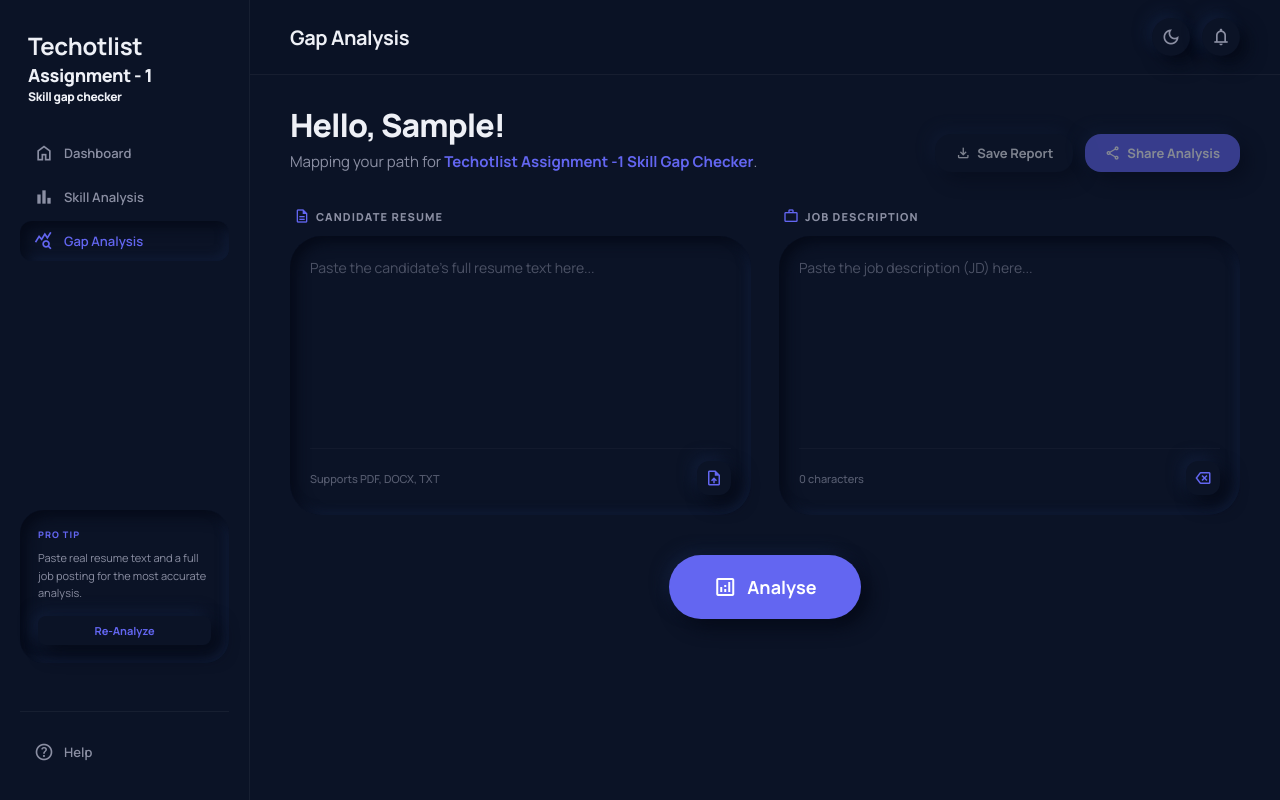
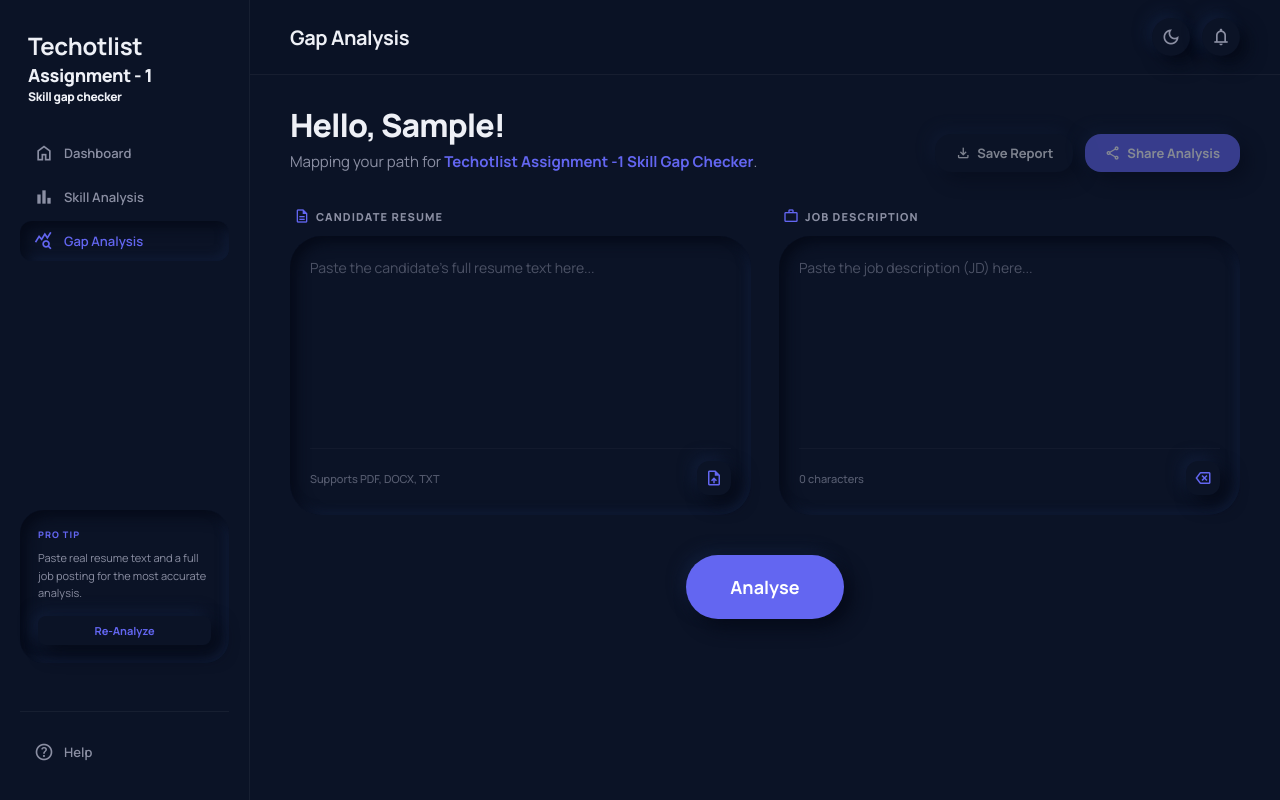
Before and after one commit to kalyan081/Assignment-1-Skill-Gap-Checker-Techotlist, a Next.js app: page / in a window 1280 px wide. Both pictures are taken after typing "Sample" into the empty fields and a click on the button "Continue". Built offline with nearby package versions, Linux system fonts and the light colour scheme.

Commit message:
Remove icon from Analyse button

```diff
--- a/src/components/GapAnalysis.js
+++ b/src/components/GapAnalysis.js
@@ -181,7 +181,6 @@ export default function GapAnalysis({ userName, onAnalysisComplete, loadedData,
             <span><span className="spinner"></span> Analyzing...</span>
           ) : (
             <>
-              <span className="material-symbols-outlined">analytics</span>
               <span>Analyse</span>
             </>
           )}
```
